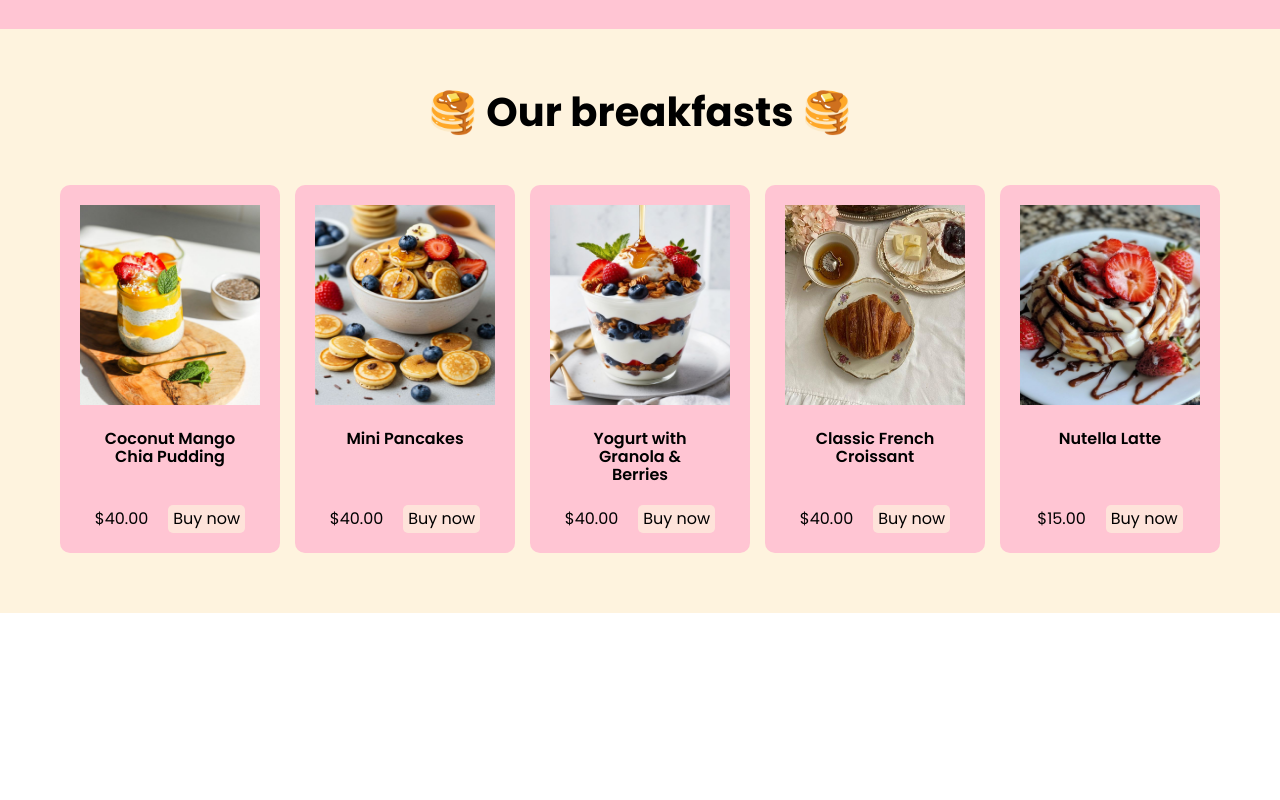
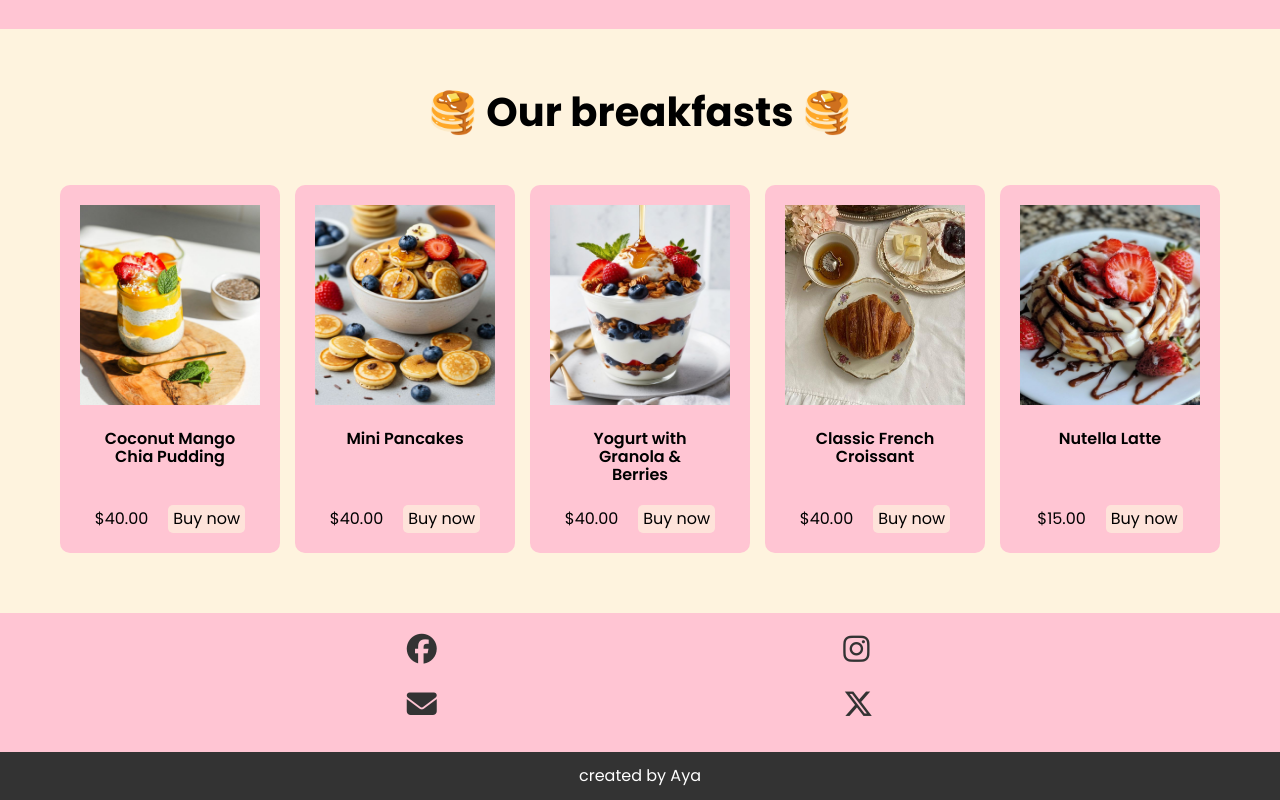
Before and after one commit to AyaKhellou/aya-s-cafe, a plain HTML site: page index.html in a window 1280 px wide. Shown: the part 1727-2527 px from the top of the page. Before the commit the page ends 2340 px from the top, so only its background shows below. Drawn offline with nearby package versions, Linux system fonts and the light colour scheme.

Commit message:
add sections

```diff
--- a/coffe.css
+++ b/coffe.css
@@ -295,6 +295,24 @@ html, body {
     height: 200px;
 }
 /* END MENU */
-@media (max-width:445px){
-    /* smaller cards */
+.contactUs{
+    background-color: var(--mainColor2);
+    padding: 20px;
 }
+.contactUs .socials{
+    display: grid;
+    justify-content: space-evenly;
+    gap: 20px;
+    grid-template-columns: auto auto;
+    font-size: 30px;
+    padding-bottom: 10px;
+}
+.contactUs .socials a{
+    color: #333333;
+}
+footer{
+    background-color: #333333;
+    padding: 15px;
+    text-align: center;
+    color: white;
+}
--- a/index.html
+++ b/index.html
@@ -8,7 +8,10 @@
     <link rel="stylesheet" href="https://cdnjs.cloudflare.com/ajax/libs/normalize/8.0.1/normalize.min.css">
     <style>
         @import url('https://fonts.googleapis.com/css2?family=Poppins:ital,wght@0,100;0,200;0,300;0,400;0,500;0,600;0,700;0,800;0,900;1,100;1,200;1,300;1,400;1,500;1,600;1,700;1,800;1,900&display=swap');
-        </style>
+    </style>
+    <!-- Font Awesome CDN -->
+    <link rel="stylesheet" href="https://cdnjs.cloudflare.com/ajax/libs/font-awesome/6.5.0/css/all.min.css">
+
 </head>
 <body>
     <!-- start landing page -->
@@ -233,6 +236,17 @@
         </div>
     </div>
     <!-- end menu -->
+    <div class="contactUs">
+        <div class="socials">
+            <a href="#" class="instagram"><i class="fa-brands fa-facebook"></i></a>
+            <a href="#" class="instagram"><i class="fa-brands fa-instagram"></i></a>
+            <a href="#" class="instagram"><i class="fa-solid fa-envelope"></i></a>
+            <a href="#" class="instagram"><i class="fa-brands fa-x-twitter"></i></a>
+        </div>
+    </div>
+    <footer>
+        created by Aya
+    </footer>
 
 </body>
 </html>
```
